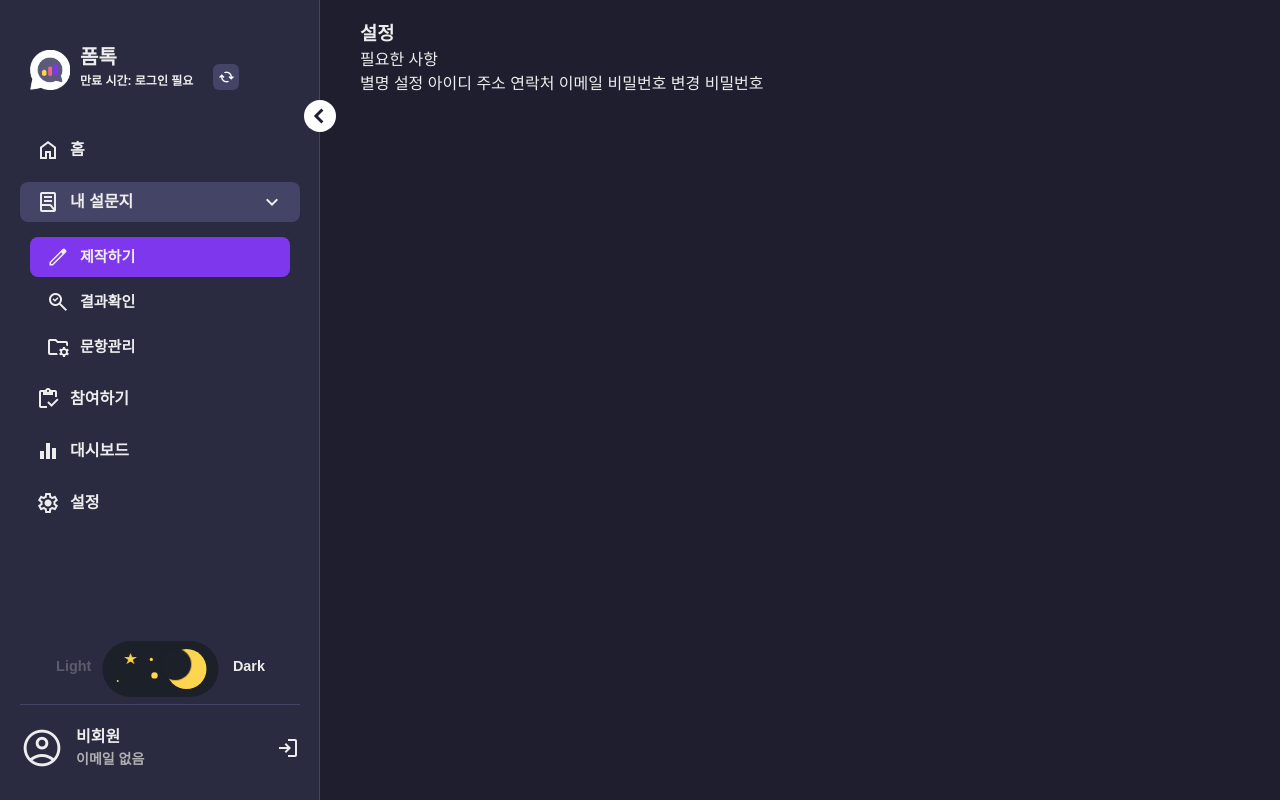
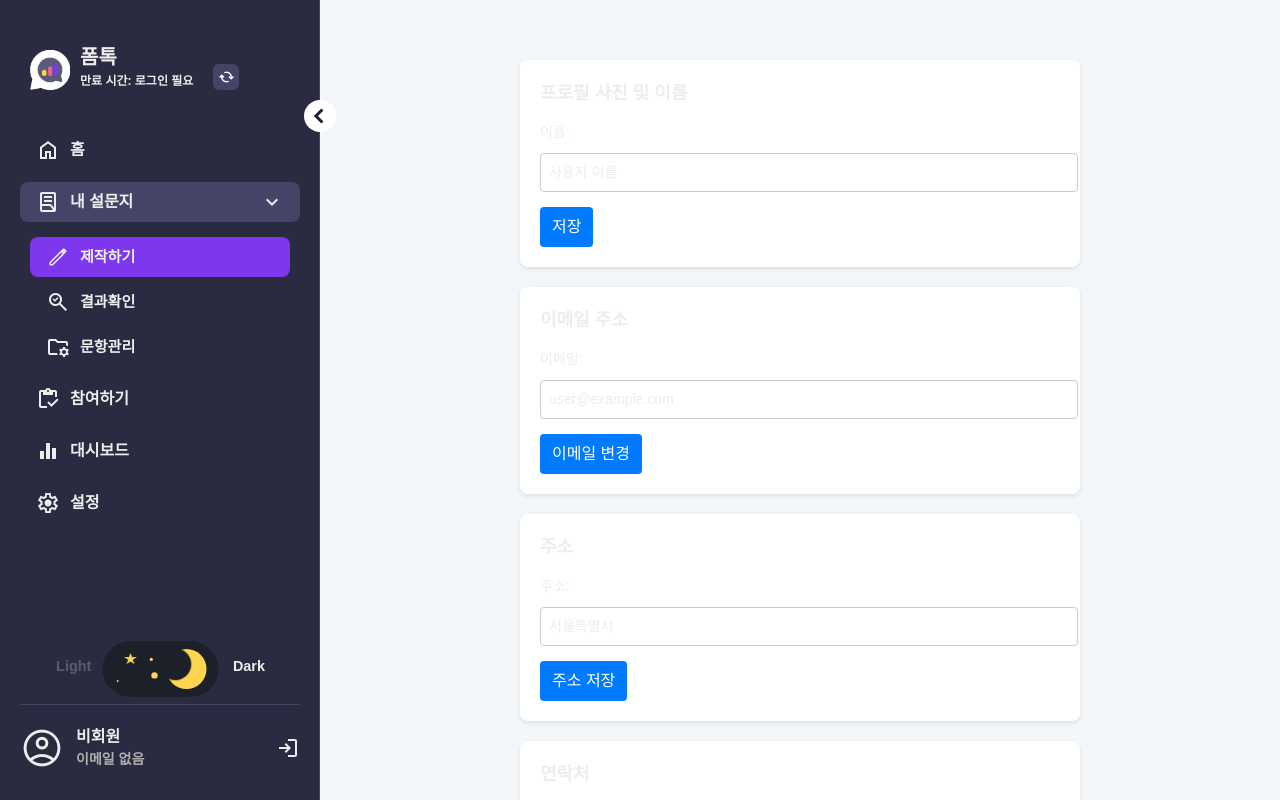
Before and after one commit to pukkok/formtok, a React (Create React App) app: page /setting in a window 1280 px wide. Built offline with nearby package versions, Linux system fonts and the light colour scheme; a web font is replaced by a local one.

Commit message:
세팅 1차 디자인 구성

```diff
--- a/src/MainPageRoutes/Setting/Setting.js
+++ b/src/MainPageRoutes/Setting/Setting.js
@@ -1,23 +1,192 @@
-import React from "react";
-import SettingWrapper from "./_StyledSetting";
+// import React from "react";
+// import styled from "styled-components";
 
-function Setting () {
+// const SettingWrapper = styled.section`
+//     padding: var(--pk-viewer-padding);
+
+// `
+
+// function Setting () {
+
+//     return (
+//     <SettingWrapper>
+//         <h1>설정</h1>
+//         <p> 필요한 사항</p>
+//         <div>
+//             별명 설정
+//             아이디
+//             주소
+//             연락처
+//             이메일
+//             비밀번호 변경
+//             비밀번호
+//         </div>
+//     </SettingWrapper>
+//     )
+// }
+
+// export default Setting
+
+import React, { useState } from 'react';
+import styled from 'styled-components';
+
+const SettingsWrapper = styled.section`
+    display: flex;
+    flex-direction: column;
+    align-items: center;
+    padding: 40px;
+    background-color: #f4f7fa;
+    height: 100vh;
+`;
+
+const SettingsContent = styled.div`
+    width: 100%;
+    max-width: 600px;
+    padding: 20px;
+`;
+
+const SettingsCard = styled.div`
+    background-color: white;
+    padding: 20px;
+    margin-bottom: 20px;
+    border-radius: 8px;
+    box-shadow: 0 2px 5px rgba(0, 0, 0, 0.1);
+
+    h3 {
+        font-size: 18px;
+        margin-bottom: 15px;
+    }
+
+    label {
+        display: block;
+        margin-bottom: 10px;
+        font-size: 14px;
+    }
+
+    input {
+        width: 100%;
+        padding: 8px;
+        margin-bottom: 15px;
+        border: 1px solid #ccc;
+        border-radius: 4px;
+        font-size: 14px;
+    }
+
+    button {
+        background-color: #007bff;
+        color: white;
+        padding: 8px 12px;
+        border: none;
+        border-radius: 4px;
+        cursor: pointer;
+
+        &:hover {
+            background-color: #0056b3;
+        }
+    }
+`;
+
+const DangerZone = styled(SettingsCard)`
+    border: 1px solid #ff6961;
+    h3 {
+        color: #ff6961;
+    }
+
+    button {
+        background-color: #ff6961;
+
+        &:hover {
+            background-color: #e63946;
+        }
+    }
+`;
+
+function Settings() {
+    // 상태 관리를 위한 useState 추가
+    const [profileName, setProfileName] = useState("사용자 이름");
+    const [email, setEmail] = useState("user@example.com");
+    const [address, setAddress] = useState("서울특별시");
+    const [phoneNumber, setPhoneNumber] = useState("010-1234-5678");
+    const [password, setPassword] = useState("");
+
+    // 저장 버튼 핸들러
+    const handleSave = () => {
+        // 저장 로직 추가
+        alert("변경 사항이 저장되었습니다.");
+    };
 
     return (
-    <SettingWrapper>
-        <h1>설정</h1>
-        <p> 필요한 사항</p>
-        <div>
-            별명 설정
-            아이디
-            주소
-            연락처
-            이메일
-            비밀번호 변경
-            비밀번호
-        </div>
-    </SettingWrapper>
-    )
+        <SettingsWrapper>
+            <SettingsContent>
+                {/* 프로필 사진 및 이름 변경 */}
+                <SettingsCard>
+                    <h3>프로필 사진 및 이름</h3>
+                    <label>이름:</label>
+                    <input
+                        type="text"
+                        value={profileName}
+                        onChange={(e) => setProfileName(e.target.value)}
+                    />
+                    <button onClick={handleSave}>저장</button>
+                </SettingsCard>
+
+                {/* 이메일 변경 */}
+                <SettingsCard>
+                    <h3>이메일 주소</h3>
+                    <label>이메일:</label>
+                    <input
+                        type="email"
+                        value={email}
+                        onChange={(e) => setEmail(e.target.value)}
+                    />
+                    <button onClick={handleSave}>이메일 변경</button>
+                </SettingsCard>
+
+                {/* 주소 변경 */}
+                <SettingsCard>
+                    <h3>주소</h3>
+                    <label>주소:</label>
+                    <input
+                        type="text"
+                        value={address}
+                        onChange={(e) => setAddress(e.target.value)}
+                    />
+                    <button onClick={handleSave}>주소 저장</button>
+                </SettingsCard>
+
+                {/* 연락처 변경 */}
+                <SettingsCard>
+                    <h3>연락처</h3>
+                    <label>연락처:</label>
+                    <input
+                        type="text"
+                        value={phoneNumber}
+                        onChange={(e) => setPhoneNumber(e.target.value)}
+                    />
+                    <button onClick={handleSave}>연락처 저장</button>
+                </SettingsCard>
+
+                {/* 비밀번호 변경 */}
+                <SettingsCard>
+                    <h3>비밀번호 변경</h3>
+                    <label>새 비밀번호:</label>
+                    <input
+                        type="password"
+                        value={password}
+                        onChange={(e) => setPassword(e.target.value)}
+                    />
+                    <button onClick={handleSave}>비밀번호 변경</button>
+                </SettingsCard>
+
+                {/* 위험 구역 (계정 삭제) */}
+                <DangerZone>
+                    <h3>계정 삭제</h3>
+                    <p>계정을 삭제하면 복구할 수 없습니다.</p>
+                    <button>계정 삭제</button>
+                </DangerZone>
+            </SettingsContent>
+        </SettingsWrapper>
+    );
 }
 
-export default Setting
+export default Settings;
--- a/src/MainPageRoutes/Setting/_StyledSetting.jsx
+++ /dev/null
@@ -1,8 +0,0 @@
-import styled from "styled-components";
-
-const SettingWrapper = styled.section`
-    padding: var(--pk-viewer-padding);
-
-`
-
-export default SettingWrapper
```
